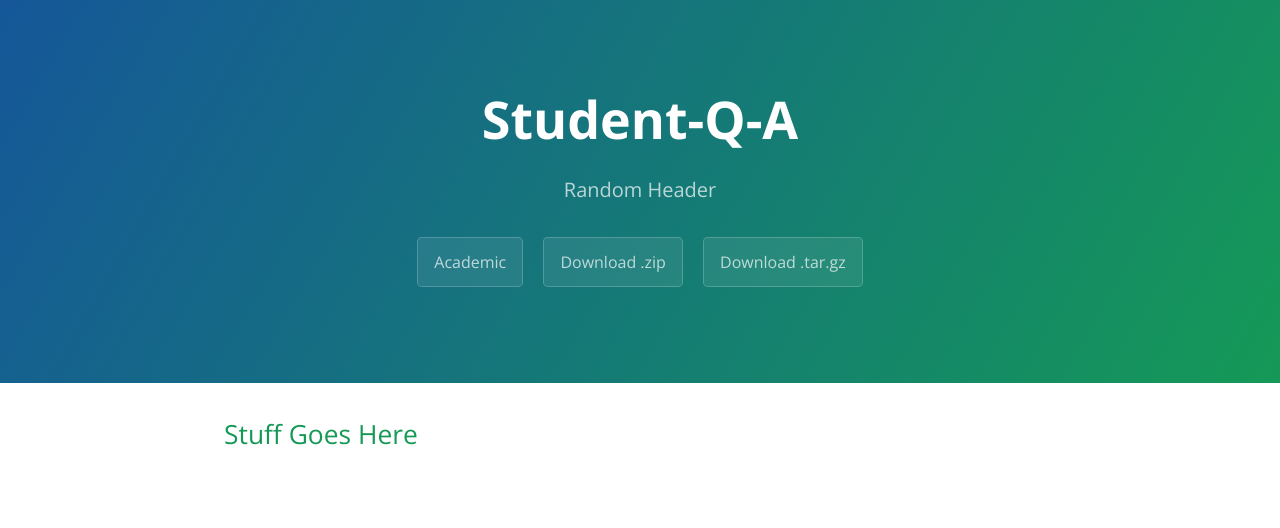
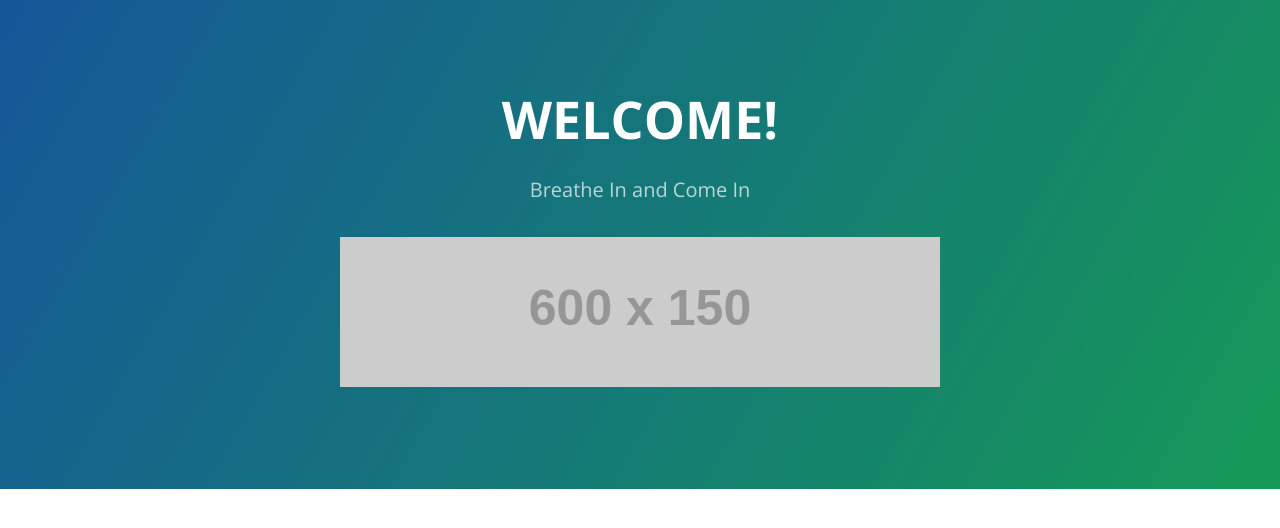
Before and after one commit to GeorgeGathiani/Student-Q-A, a plain HTML site: page index.html in a window 1280 px wide. Drawn offline with nearby package versions, Linux system fonts and the light colour scheme; placeholder pictures from the web are drawn by us.

Commit message:
Update index.html

```diff
--- a/index.html
+++ b/index.html
@@ -11,16 +11,21 @@
   </head>
   <body>
     <section class="page-header">
-      <h1 class="project-name">Student-Q-A</h1>
-      <h2 class="project-tagline"> Random Header</h2>
-      <a href="index2.html" class="btn" target = "_blank">Academic</a>
-      <a href="https://github.com/GeorgeGathiani/Student-Q-A/zipball/master" class="btn">Download .zip</a>
-      <a href="https://github.com/GeorgeGathiani/Student-Q-A/tarball/master" class="btn">Download .tar.gz</a>
+      <h1 class="project-name">WELCOME!</h1>
+      <h2 class="project-tagline"> Breathe In and Come In</h2>
+
+  <p><img src="http://placehold.it/600x150?text=Welcome+Message"></p>
     </section>
 
     <section class="main-content">
-      <h2>Stuff Goes Here </h2>
+      <h2></h2>
       </section>
 
   </body>
+  <section>
+        <a href="index2.html" class="btn" target = "_blank">Academic</a>
+      <a href="housing.html" class="btn">Housing</a>
+      <a href="dining.html" class="btn"> Dining</a>
+       <a href="administration.html" class="btn"> Administration</a>
+  </section>
 </html>
```
